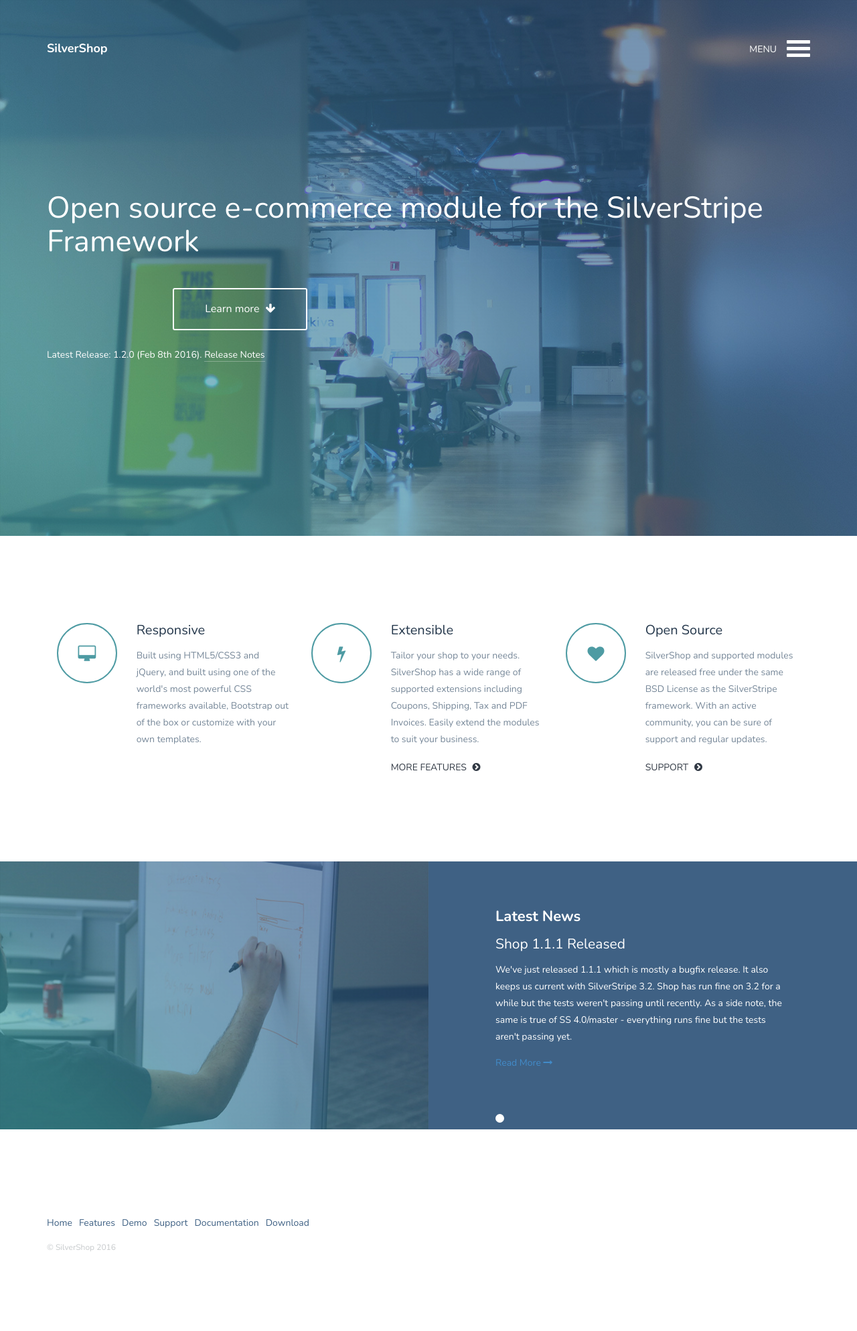
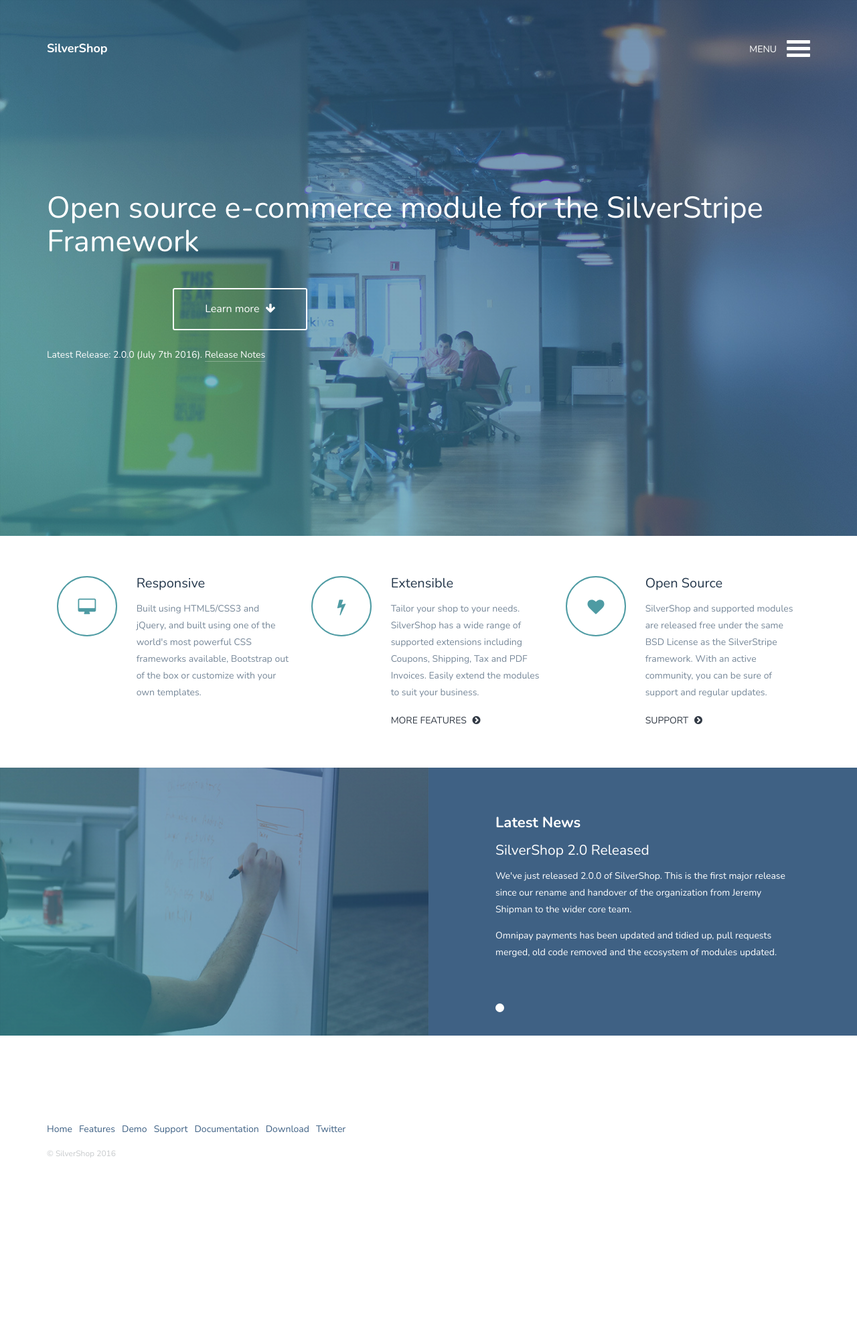
Before and after one commit to silvershop/silvershop.github.io, a Jekyll site: the page built from index.html, in a window 1280 px wide. Shown: the whole page at 67% size. Built offline with Jekyll 4.4.1, drawn with Linux system fonts in a browser that asks for light colours; nearby versions of some CDN libraries; after the commit the page ends 1847 px from its top, so only the background shows below that.

Commit message:
Update website with latest release

```diff
--- a/_includes/footer.html
+++ b/_includes/footer.html
@@ -9,6 +9,7 @@
           <li><a href="/support/">Support</a></li>
           <li><a href="https://github.com/silvershop/silvershop-core/tree/master/docs/en">Documentation</a></li>
           <li><a href="/download/">Download</a></li>
+          <li><a href="https://twitter.com/silvershopcore">Twitter</a></li>
         </ul>
 
         <p>© SilverShop 2016</p>
--- a/_includes/header_home.html
+++ b/_includes/header_home.html
@@ -9,7 +9,7 @@
     <div class="container">
       <div class="row nav-wrapper">
         <div class="col-md-6 col-sm-6 col-xs-6 text-left">
-          <a href="#">SilverShop</a>
+          <a href="/">SilverShop</a>
         </div>
 
         <div class="col-md-6 col-sm-6 col-xs-6 text-right navicon">
@@ -21,9 +21,9 @@
         <div class="col-md-12">
           <h1 class="animated fadeInDown">Open source e-commerce module for the SilverStripe Framework</h1>
 
-          <a href="http://tympanus.net/codrops/?p=22554" class="use-btn animated fadeInUp">Download</a> <a href="#features" class="learn-btn animated fadeInUp">Learn more <i class="fa fa-arrow-down"></i></a>
+          <a href="download/" class="use-btn animated fadeInUp">Download</a> <a href="#features" class="learn-btn animated fadeInUp">Learn more <i class="fa fa-arrow-down"></i></a>
 
-          <p class="animated fadeInUp">Latest Release: 1.2.0 (Feb 8th 2016). <a href="https://github.com/silvershop/silvershop-core/releases/tag/1.2.0">Release Notes</a></p>
+          <p class="animated fadeInUp">Latest Release: 2.0.0 (July 7th 2016). <a href="https://github.com/silvershop/silvershop-core/releases/tag/2.0.0">Release Notes</a></p>
         </div>
       </div>
     </div>
--- a/css/styles.css
+++ b/css/styles.css
@@ -747,8 +747,9 @@
 Features List
 ========================================================================== */
 .features-list {
-    padding: 130px 0
+    padding: 60px 0
 }
+
 .features-list h1 {
     margin: 0 0 10px 0;
     padding: 0;
--- a/index.html
+++ b/index.html
@@ -25,7 +25,7 @@
             <h1>Extensible</h1>
             <p>Tailor your shop to your needs. SilverShop has a wide range of supported extensions including Coupons, Shipping, Tax and PDF Invoices. Easily extend the modules to suit your business.</p>
 
-            <a href="features.html" class="read-more-btn">More Features <i class="fa fa-chevron-circle-right"></i></a>
+            <a href="features/" class="read-more-btn">More Features <i class="fa fa-chevron-circle-right"></i></a>
           </div>
         </div>
         <div class="col-md-4 feature-3 wp2 delay-1s">
@@ -35,7 +35,7 @@
           <div class="feature-content">
             <h1>Open Source</h1>
             <p>SilverShop and supported modules are released free under the same BSD License as the SilverStripe framework. With an active community, you can be sure of support and regular updates.</p>
-            <a href="support.html" class="read-more-btn">Support <i class="fa fa-chevron-circle-right"></i></a>
+            <a href="support/" class="read-more-btn">Support <i class="fa fa-chevron-circle-right"></i></a>
           </div>
         </div>
 
@@ -59,10 +59,10 @@
             <ul class="slides" id="featuresSlider">
               <li>
                 <h1><strong>Latest News</strong></h1>
-                <h2>Shop 1.1.1 Released</h2>
-                <p>We've just released 1.1.1 which is mostly a bugfix release. It also keeps us current with SilverStripe 3.2. Shop has run fine on 3.2 for a while but the tests weren't passing until recently. As a side note, the same is true of SS 4.0/master - everything runs fine but the tests aren't passing yet.</p>
+                <h2>SilverShop 2.0 Released</h2>
+                <p>We've just released 2.0.0 of SilverShop. This is the first major release since our rename and handover of the organization from Jeremy Shipman to the wider core team.</p>
 
-                <p><a href="news/" class="arrow-btn">Read More <i class="fa fa-long-arrow-right"></i></a></p>
+                <p>Omnipay payments has been updated and tidied up, pull requests merged, old code removed and the ecosystem of modules updated.</p>
               </li>
             </ul>
         </div>
```
Also changed, not shown: download.html (+10 -2 lines), news.html (deleted, +0 -29 lines), Gemfile.lock, 9 other files.
